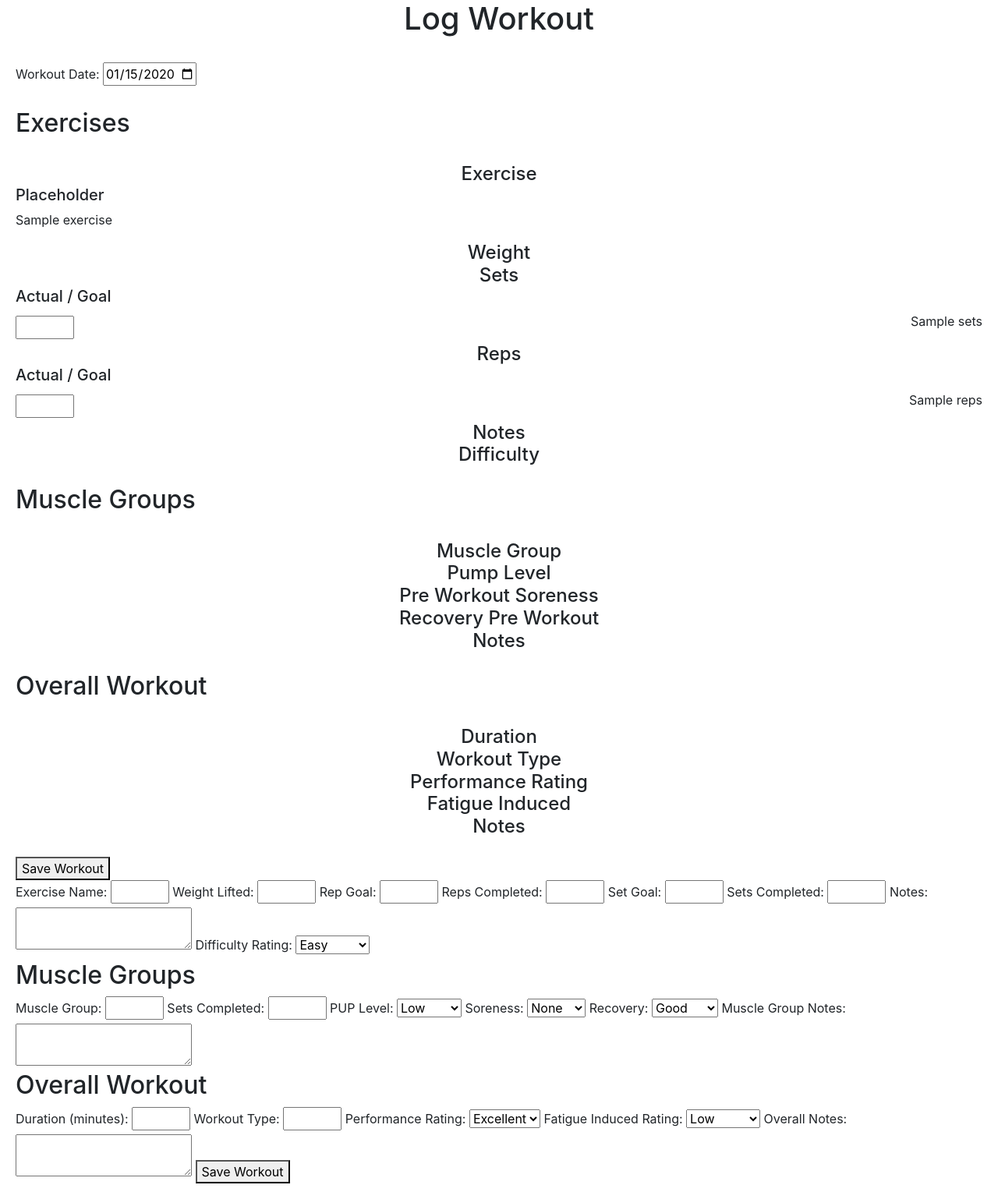
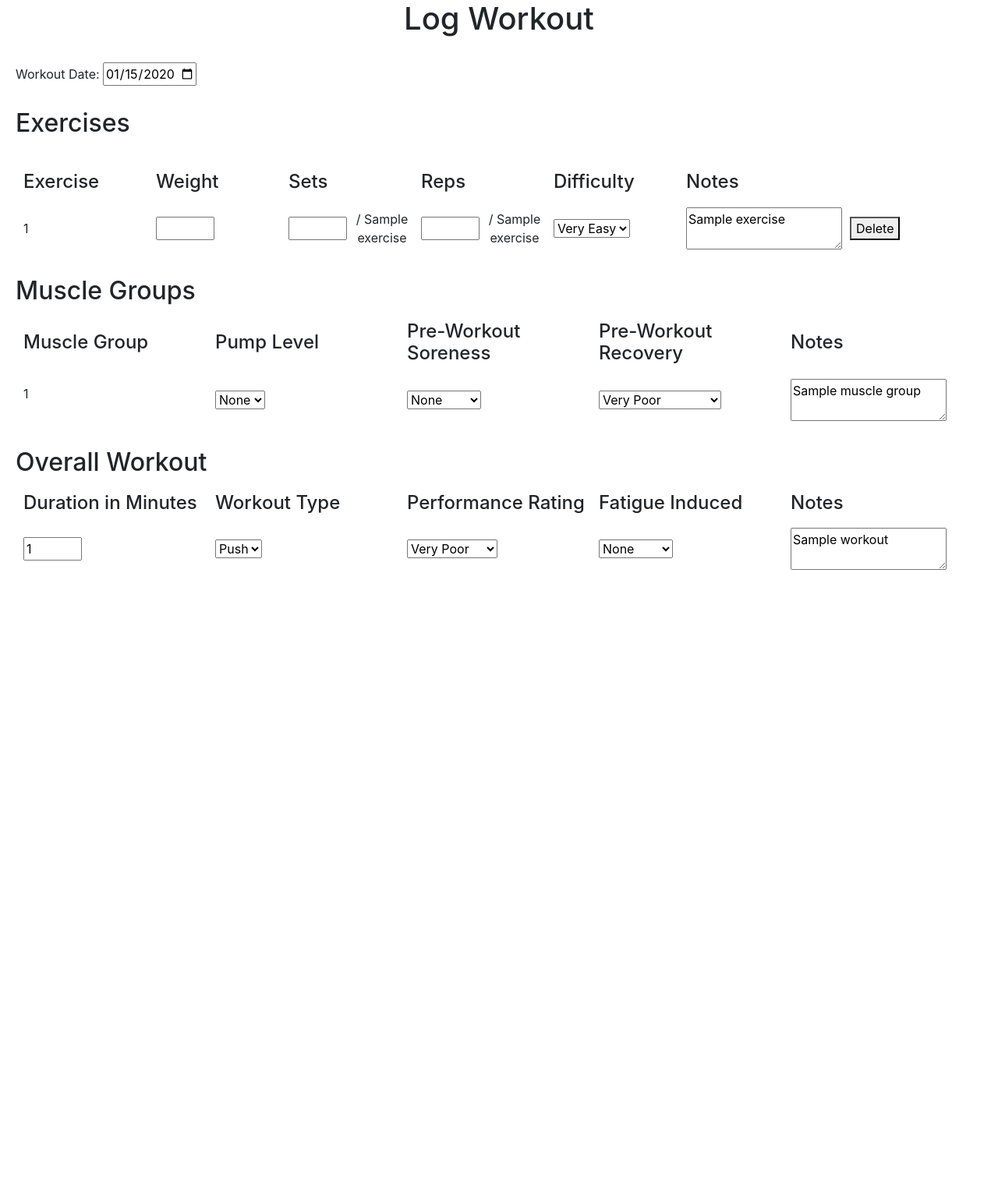
Before and after one commit to lancerharris/weight_training_tracker, a Flask app: template templates/log_workout.html in a window 1280 px wide. Shown: the part 80-1618 px from the top of the page at 78% size. After the commit the page ends 811 px from the top, so only its background shows below. Run offline with Flask 3, Linux system fonts and the light colour scheme; the template is opened without the code that fills it: most values are stand-ins (such as "Sample title", 1, 10 or a date in 2020); parts of the project's set-up code (start-up, migrations or seed data) failed here and were passed over; some libraries are stand-ins or nearby versions.

Commit message:
Make log entries more dynamic
starting to work on saving current workout data upon form changes

```diff
--- a/app.py
+++ b/app.py
@@ -3,7 +3,8 @@ from database import create_tables, get_exercises_and_muscle_groups, load_data_f
 import os
 from datetime import date
 
-from weekly_schedule import add_exercise_from_library, delete_exercise_from_schedule, get_planned_workouts, get_weekday_exercises
+from weekly_schedule import add_exercise_from_library, delete_exercise_from_schedule, get_planned_workouts
+from log_workouts import check_current_workout_exists, get_curr_workout_data, get_secondary_muscle_groups, get_weekday_exercises
 
 app = Flask(__name__)
 
@@ -27,16 +28,46 @@ def add_exercises_to_schedule():
 
 @app.route('/delete_scheduled_exercise', methods=['POST'])
 def delete_scheduled_exercise():
-    print(request.form)
     delete_exercise_from_schedule(request.form.get('exercise_id'), request.form.get('day_of_week'))
     return redirect(url_for('schedule'))
 
 @app.route('/log-workout')
 def log_workout():
-    todays_date = date.today().strftime("%Y-%m-%d")
-    weekday = date.today().strftime("%A")
-    starter_exercises = get_weekday_exercises(weekday)
-    return render_template('log_workout.html', todays_date=todays_date, weekday_exercises=starter_exercises)
+    curr_workout_exists = check_current_workout_exists()
+    if not curr_workout_exists:
+        workout_date = date.today().strftime("%Y-%m-%d")
+        weekday = date.today().strftime("%A")
+        weekday_exercises = get_weekday_exercises(weekday)
+        exercise_ids = [exercise['exercise_id'] for exercise in weekday_exercises]
+        primary_muscle_groups = [exercise['primary_muscle_group'] for exercise in weekday_exercises]
+        secondary_muscle_groups = get_secondary_muscle_groups(exercise_ids)
+        muscle_group_names = list(set(primary_muscle_groups).union(secondary_muscle_groups))
+
+        exercises = [(exercise['exercise_name'], None, None, exercise['target_sets'], None, exercise['target_reps'], 3, '') for exercise in weekday_exercises]
+        muscle_groups = [(muscle_group, 3, 1, 5, '') for muscle_group in muscle_group_names]
+        overall_workout_data = [(None, "Push", 4, 3, '')]
+
+    else:
+        print('hello world')
+        curr_workout_dict = get_curr_workout_data()
+        workout_date = curr_workout_dict['workout_date']
+        exercises = curr_workout_dict['exercises']
+        muscle_groups = curr_workout_dict['muscle_groups']
+        overall_workout_data = curr_workout_dict['overall_workout_data']
+
+    return render_template(
+        'log_workout.html',
+        workout_date=workout_date,
+        exercises=exercises,
+        muscle_groups=muscle_groups,
+        overall=overall_workout_data
+    )
+
+@app.route('/delete_log_exercise', methods=['POST'])
+def delete_log_exercise():
+    exercise_id = request.form.get('exercise_id')
+    # delete exercise from current_workout_exercises table
+    return redirect(url_for('log_workout'))
 
 @app.route('/exercise-library')
 def exercise_library():
@@ -51,7 +82,7 @@ def progress():
     return render_template('progress.html')
 
 if __name__ == '__main__':
+    create_tables()
     if not os.path.exists('weight_training_tracker.db'):
-        create_tables()
         load_data_from_folder('baseline_data')
     app.run(debug=True)
--- a/templates/log_workout.html
+++ b/templates/log_workout.html
@@ -6,181 +6,114 @@
 <br>
 <form method="POST" action="">
     <label for="workout-date">Workout Date:</label>
-    <input type="date" id="workout-date" name="workout_date" value={{todays_date}} required>
+    <input type="date" id="workout-date" name="workout_date" value={{workout_date}} required>
     <br>
     <br>
     <h2>Exercises</h2>
     <br>
-    <div class="log-container">
-        <div class="exercise-names">
-            <h4>Exercise</h4>
-            <h5>Placeholder</h5>
-            {% for exercise in weekday_exercises %}
-                <p>{{exercise.exercise}}</p>
-            {% endfor %}
+    <div class="log-container-exercises">
+        <h4>Exercise</h4>
+        <h4>Weight</h4>
+        <h4>Sets</h4>
+        <h4>Reps</h4>
+        <h4>Difficulty</h4>
+        <h4>Notes</h4>
+        <h4></h4>
+        {% for exercise in exercises %}
+        <div class="exercise-info">
+            <p>{{exercise[0]}}</p>
+            <input type="number" name="weight_used" min="1" value={{exercise[1]}} style="width: 75px;">
+            <div class="exercise-set-info">
+                <input type="number" name="sets_completed" min="1" value={{exercise[2]}} style="width: 75px;">
+                {% if exercise[3] != None %}<p> / {{exercise[3]}}</p>{% endif %}
+            </div>
+            <div class="exercise-rep-info">
+                <input type="number" name="reps_completed" min="1" value={{exercise[4]}} style="width: 75px;">
+                {% if exercise[5] != None %}<p> / {{exercise[5]}}</p>{% endif %}
+            </div>
+            <!-- <p>{{exercise[6]}}</p> -->
+            <select id="difficulty" name="difficulty">
+                <option value="very-easy" {% if exercise[6] == 1 %}selected{% endif %}>Very Easy</option>
+                <option value="easy" {% if exercise[6] == 2 %}selected{% endif %}>Easy</option>
+                <option value="medium" {% if exercise[6] == 3 %}selected{% endif %}>Medium</option>
+                <option value="hard" {% if exercise[6] == 4 %}selected{% endif %}>Hard</option>
+                <option value="very-hard" {% if exercise[6] == 5 %}selected{% endif %}>Very Hard</option>
+            </select>
+            <textarea name="exercise_notes" style="width: 200px;">{{exercise[7]}}</textarea>
+            <form method="POST" action="{{ url_for('delete_log_exercise') }}" style="display: inline;">
+                <input type="hidden" name="exercise_id" value="{{exercise.exercise_id}}">
+                <button type="submit">Delete</button>
+            </form>
         </div>
-        <div class="exercise-weights">
-            <h4>Weight</h4>
-
-        </div>
-        <div class="set-info">
-            <h4>Sets</h4>
-            <h5>Actual / Goal</h5>
-            {% for exercise in weekday_exercises %}
-                <div class="exercise-set-info">
-                    <input type="number" id="sets-completed" name="sets_completed" min="1" style="width: 75px;">
-                    <p>{{exercise.sets}}</p>
-                </div>
-            {% endfor %}
-        </div>
-        <div class="rep-info">
-            <h4>Reps</h4>
-            <h5>Actual / Goal</h5>
-            {% for exercise in weekday_exercises %}
-                <div class="exercise-rep-info">
-                    <input type="number" id="reps-completed" name="reps_completed" min="1" style="width: 75px;">
-                    <p>{{exercise.reps}}</p>
-                </div>
-            {% endfor %}
-        </div>
-        <div class="exercise-notes">
-            <h4>Notes</h4>
-        </div>
-        <div class="difficulty-rating">
-            <h4>Difficulty</h4>
-        </div>
+        {% endfor %}
     </div>
     <br>
     <h2>Muscle Groups</h2>
-    <br>
-    <div class="log-container">
-        <div class="muscle-group-names">
-            <h4>Muscle Group</h4>
-        </div>
-        <div class="pump-levels">
-            <h4>Pump Level</h4>
-        </div>
-        <div class="soreness-levels">
-            <h4>Pre Workout Soreness</h4>
-        </div>
-        <div class="recovery-levels">
-            <h4>Recovery Pre Workout</h4>
-        </div>
-        <div class="muscle-group-notes">
-            <h4>Notes</h4>
-        </div>
+    <div class="log-container-muscle">
+        <h4>Muscle Group</h4>
+        <h4>Pump Level</h4>
+        <h4>Pre-Workout Soreness</h4>
+        <h4>Pre-Workout Recovery</h4>
+        <h4>Notes</h4>
+        {% for muscle_group in muscle_groups %}
+        <p>{{muscle_group[0]}}</p>
+        <select id="pump-level" name="pump_level">
+            <option value="none" {% if muscle_group[1] == 1 %}selected{% endif %}>None</option>
+            <option value="low" {% if muscle_group[1] == 2 %}selected{% endif %}>Low</option>
+            <option value="ok" {% if muscle_group[1] == 3 %}selected{% endif %}>Ok</option>
+            <option value="good" {% if muscle_group[1] == 4 %}selected{% endif %}>Good</option>
+            <option value="great" {% if muscle_group[1] == 5 %}selected{% endif %}>Great</option>
+        </select>
+        <select id="pre-workout-soreness" name="pre_workout_soreness">
+            <option value="none" {% if muscle_group[2] == 1 %}selected{% endif %}>None</option>
+            <option value="mild" {% if muscle_group[2] == 2 %}selected{% endif %}>Mild</option>
+            <option value="moderate" {% if muscle_group[2] == 3 %}selected{% endif %}>Moderate</option>
+            <option value="strong" {% if muscle_group[2] == 4 %}selected{% endif %}>Strong</option>
+            <option value="severe" {% if muscle_group[2] == 5 %}selected{% endif %}>Severe</option>
+        </select>
+        <select id="pre-workout-recovery" name="pre_workout_recovery">
+            <option value="very-poor" {% if muscle_group[3] == 1 %}selected{% endif %}>Very Poor</option>
+            <option value="poor" {% if muscle_group[3] == 2 %}selected{% endif %}>Poor</option>
+            <option value="ok" {% if muscle_group[3] == 3 %}selected{% endif %}>Ok</option>
+            <option value="good" {% if muscle_group[3] == 4 %}selected{% endif %}>Good</option>
+            <option value="great" {% if muscle_group[3] == 5 %}selected{% endif %}>Perfect</option>
+            <option value="overly-recovered" {% if muscle_group[3] == 6 %}selected{% endif %}>Overly Recovered</option>
+        </select>
+        <textarea name="muscle_notes" style="width: 200px;">{{muscle_group[4]}}</textarea>
+        {% endfor %}
     </div>
-
     <br>
     <h2>Overall Workout</h2>
-    <br>
-    <div class="log-container">
-        <div class="workout-duration">
-            <h4>Duration</h4>
-        </div>
-        <div class="workout-type">
-            <h4>Workout Type</h4>
-        </div>
-        <div class="performance-rating">
-            <h4>Performance Rating</h4>
-        </div>
-        <div class="fatigue-rating">
-            <h4>Fatigue Induced</h4>
-        </div>
-        <div class="overall-notes">
-            <h4>Notes</h4>
-        </div>
+    <div class="log-container-overall">
+        <h4>Duration in Minutes</h4>
+        <h4>Workout Type</h4>
+        <h4>Performance Rating</h4>
+        <h4>Fatigue Induced</h4>
+        <h4>Notes</h4>
+        {% for workout in overall %}
+        <input type="number" name="workout_duration" min="1" value="{{workout[0]}}" style="width: 75px;">
+        <select id="workout-type" name="workout_type">
+            <option value="push" {% if workout[1] == "push" %}selected{% endif %}>Push</option>
+            <option value="pull" {% if workout[1] == "pull" %}selected{% endif %}>Pull</option>
+            <option value="legs" {% if workout[1] == "legs" %}selected{% endif %}>Legs</option>
+        </select>
+        <select id="performance-rating" name="performance_rating">
+            <option value="very-poor" {% if workout[2] == 1 %}selected{% endif %}>Very Poor</option>
+            <option value="poor" {% if workout[2] == 2 %}selected{% endif %}>Poor</option>
+            <option value="ok" {% if workout[2] == 3 %}selected{% endif %}>Ok</option>
+            <option value="good" {% if workout[2] == 4 %}selected{% endif %}>Good</option>
+            <option value="great" {% if workout[2] == 5 %}selected{% endif %}>Great</option>
+            <option value="phenominal" {% if workout[2] == 6 %}selected{% endif %}>Phenomenal</option>
+        </select>
+        <select id="fatigue-induced" name="fatigue_induced">
+            <option value="none" {% if workout[3] == 1 %}selected{% endif %}>None</option>
+            <option value="mild" {% if workout[3] == 2 %}selected{% endif %}>Mild</option>
+            <option value="moderate" {% if workout[3] == 3 %}selected{% endif %}>Moderate</option>
+            <option value="strong" {% if workout[3] == 4 %}selected{% endif %}>Strong</option>
+            <option value="severe" {% if workout[3] == 5 %}selected{% endif %}>Severe</option>
+            <textarea name="workout_notes" style="width: 200px;">{{workout[4]}}</textarea>
+        </select>
+        {% endfor %}
     </div>
     <br>
-    <button type="submit">Save Workout</button>
-    <div class="exercise-entry">
-        <label for="exercise-name">Exercise Name:</label>
-        <input type="text" id="exercise-name" name="exercise_name" required>
-
-        <label for="weight-lifted">Weight Lifted:</label>
-        <input type="number" id="weight-lifted" name="weight_lifted">
-
-        <label for="rep-goal">Rep Goal:</label>
-        <input type="number" id="rep-goal" name="rep_goal">
-
-        <label for="reps-completed">Reps Completed:</label>
-        <input type="number" id="reps-completed" name="reps_completed">
-
-        <label for="set-goal">Set Goal:</label>
-        <input type="number" id="set-goal" name="set_goal">
-
-        <label for="sets-completed">Sets Completed:</label>
-        <input type="number" id="sets-completed" name="sets_completed">
-
-        <label for="exercise-notes">Notes:</label>
-        <textarea id="exercise-notes" name="exercise_notes"></textarea>
-
-        <label for="difficulty-rating">Difficulty Rating:</label>
-        <select id="difficulty-rating" name="difficulty_rating">
-            <option value="easy">Easy</option>
-            <option value="moderate">Moderate</option>
-            <option value="hard">Hard</option>
-        </select>
-    </div>
-
-    <h2>Muscle Groups</h2>
-    <div class="muscle-group-entry">
-        <label for="muscle-group">Muscle Group:</label>
-        <input type="text" id="muscle-group" name="muscle_group">
-
-        <label for="sets-completed">Sets Completed:</label>
-        <input type="number" id="sets-completed" name="muscle_sets_completed">
-
-        <label for="pup-level">PUP Level:</label>
-        <select id="pup-level" name="pup_level">
-            <option value="low">Low</option>
-            <option value="medium">Medium</option>
-            <option value="high">High</option>
-        </select>
-
-        <label for="soreness">Soreness:</label>
-        <select id="soreness" name="soreness">
-            <option value="none">None</option>
-            <option value="mild">Mild</option>
-            <option value="severe">Severe</option>
-        </select>
-
-        <label for="recovery">Recovery:</label>
-        <select id="recovery" name="recovery">
-            <option value="good">Good</option>
-            <option value="average">Average</option>
-            <option value="poor">Poor</option>
-        </select>
-
-        <label for="muscle-notes">Muscle Group Notes:</label>
-        <textarea id="muscle-notes" name="muscle_notes"></textarea>
-    </div>
-
-    <h2>Overall Workout</h2>
-    <label for="workout-duration">Duration (minutes):</label>
-    <input type="number" id="workout-duration" name="workout_duration">
-
-    <label for="workout-type">Workout Type:</label>
-    <input type="text" id="workout-type" name="workout_type">
-
-    <label for="performance-rating">Performance Rating:</label>
-    <select id="performance-rating" name="performance_rating">
-        <option value="excellent">Excellent</option>
-        <option value="good">Good</option>
-        <option value="average">Average</option>
-        <option value="poor">Poor</option>
-    </select>
-
-    <label for="fatigue-rating">Fatigue Induced Rating:</label>
-    <select id="fatigue-rating" name="fatigue_rating">
-        <option value="low">Low</option>
-        <option value="moderate">Moderate</option>
-        <option value="high">High</option>
-    </select>
-
-    <label for="overall-notes">Overall Notes:</label>
-    <textarea id="overall-notes" name="overall_notes"></textarea>
-
-    <button type="submit">Save Workout</button>
-</form>
 {% endblock %}
```
Also changed, not shown: database.py (+29 -0 lines), log_workouts.py (added, +107 -0 lines).
